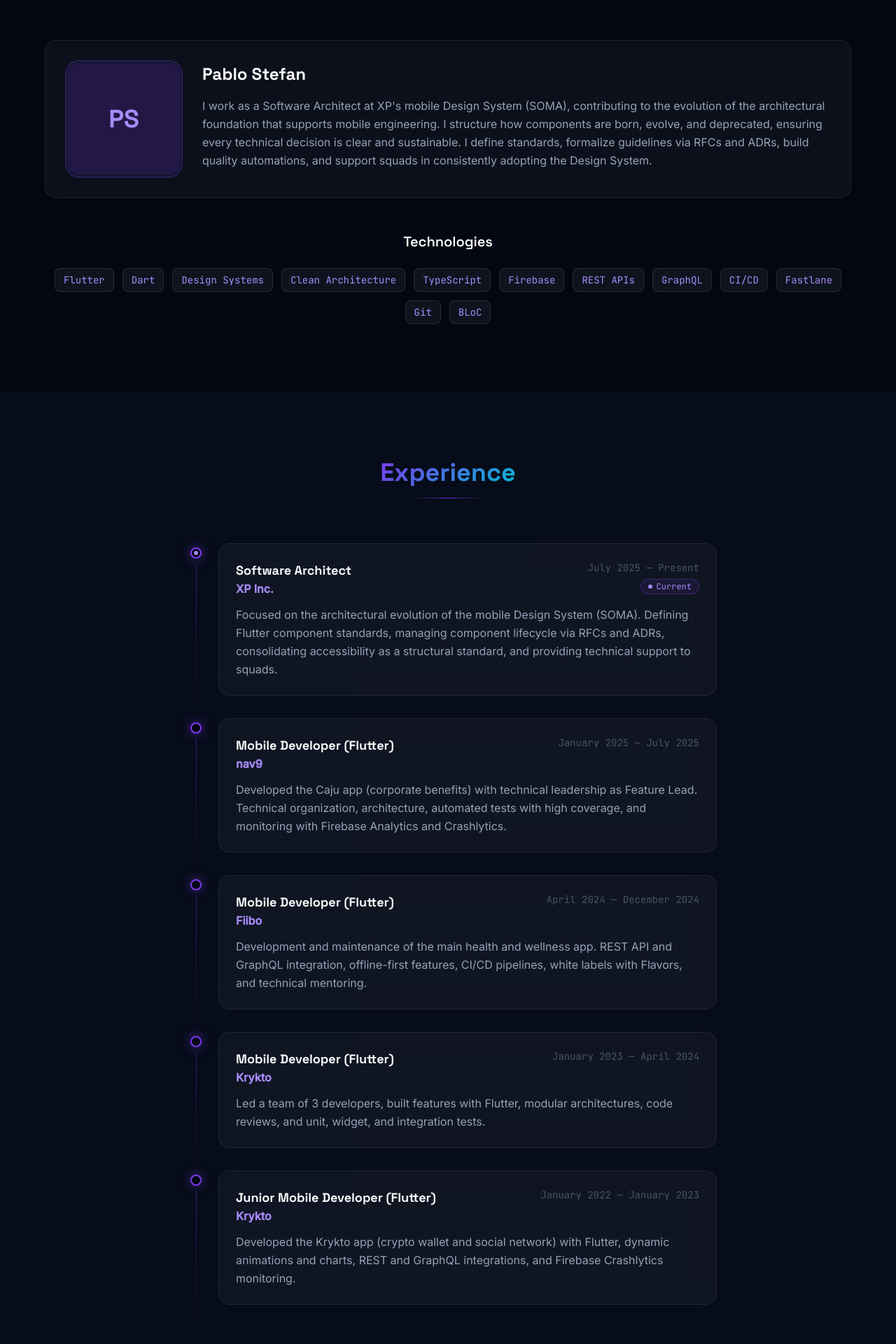
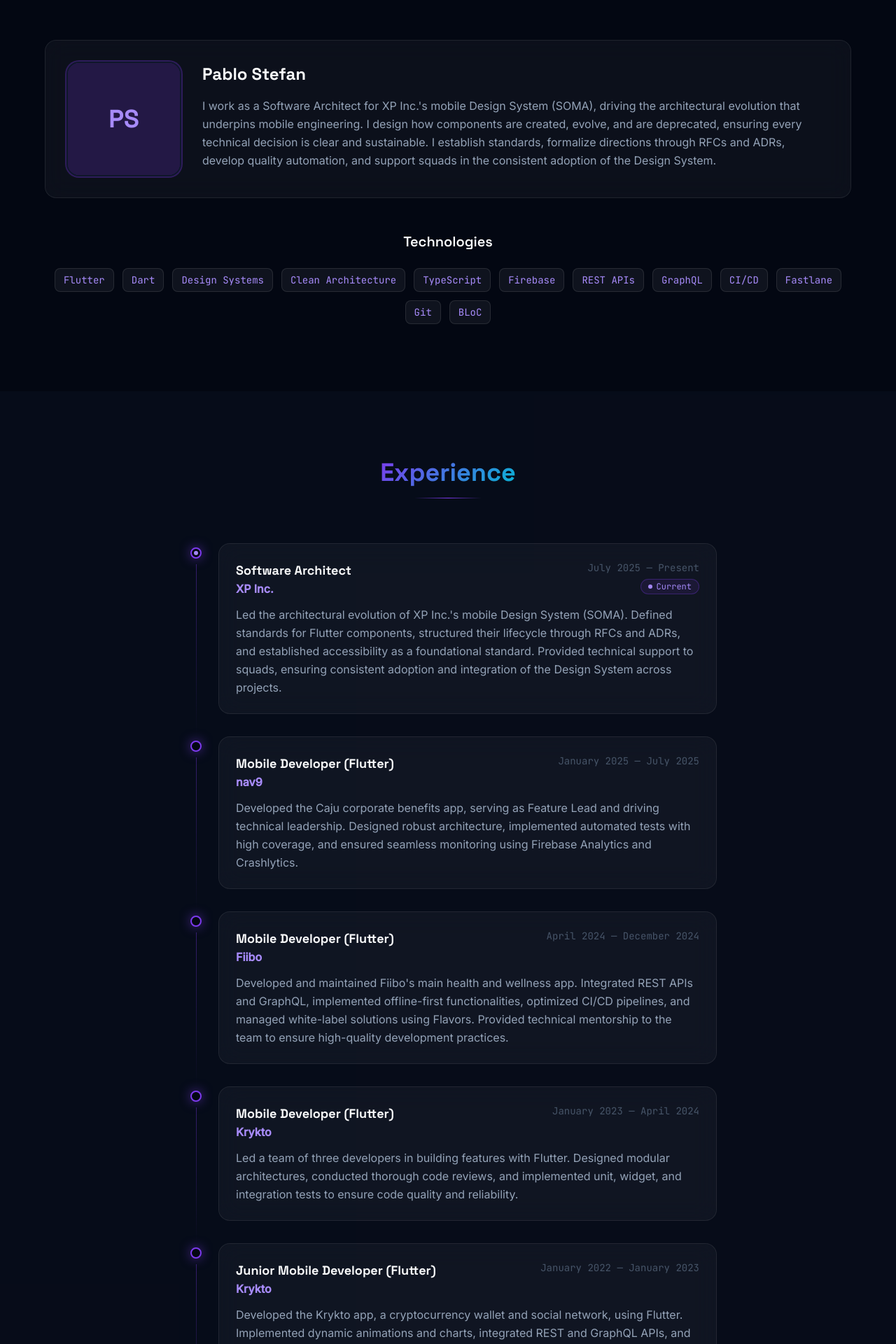
Before and after one commit to pablostefan/portfolio-nextjs, a Next.js app: page /en in a window 1280 px wide. Shown: the part 960-2880 px from the top of the page at 70% size. Built offline with nearby package versions, Linux system fonts and the light colour scheme; no server answers.

Commit message:
fix: GitHub Models endpoint /chat/completions (not /v1/); AI-enhanced profile.json

```diff
--- a/data/profile.json
+++ b/data/profile.json
@@ -1,7 +1,7 @@
 {
   "about": {
-    "pt": "Atuo como Software Architect no Design System mobile da XP (SOMA), contribuindo para a evolução da base arquitetural que sustenta a engenharia mobile. Estruturo como componentes nascem, evoluem e são descontinuados, garantindo que cada decisão técnica seja clara e sustentável. Defino padrões, formalizo direcionamentos via RFCs e ADRs, desenvolvo automações de qualidade e apoio squads na adoção consistente do Design System.",
-    "en": "I work as a Software Architect at XP's mobile Design System (SOMA), contributing to the evolution of the architectural foundation that supports mobile engineering. I structure how components are born, evolve, and deprecated, ensuring every technical decision is clear and sustainable. I define standards, formalize guidelines via RFCs and ADRs, build quality automations, and support squads in consistently adopting the Design System."
+    "pt": "Atuo como Software Architect no Design System mobile da XP Inc. (SOMA), contribuindo para a evolução da base arquitetural que sustenta a engenharia mobile. Estruturo como componentes nascem, evoluem e são descontinuados, garantindo que cada decisão técnica seja clara e sustentável. Defino padrões, formalizo direcionamentos via RFCs e ADRs, desenvolvo automações de qualidade e apoio squads na adoção consistente do Design System.",
+    "en": "I work as a Software Architect for XP Inc.'s mobile Design System (SOMA), driving the architectural evolution that underpins mobile engineering. I design how components are created, evolve, and are deprecated, ensuring every technical decision is clear and sustainable. I establish standards, formalize directions through RFCs and ADRs, develop quality automation, and support squads in the consistent adoption of the Design System."
   },
   "experience": [
     {
@@ -10,10 +10,13 @@
         "en": "Software Architect"
       },
       "company": "XP Inc.",
-      "period": { "pt": "julho de 2025 — Atual", "en": "July 2025 — Present" },
+      "period": {
+        "pt": "julho de 2025 — Atual",
+        "en": "July 2025 — Present"
+      },
       "description": {
         "pt": "Atuação focada na evolução arquitetural do Design System mobile (SOMA). Definição de padrões para componentes Flutter, organização do ciclo de vida via RFCs e ADRs, consolidação da acessibilidade como padrão estrutural e suporte técnico às squads na adoção consistente do Design System.",
-        "en": "Focused on the architectural evolution of the mobile Design System (SOMA). Defining Flutter component standards, managing component lifecycle via RFCs and ADRs, consolidating accessibility as a structural standard, and providing technical support to squads."
+        "en": "Led the architectural evolution of XP Inc.'s mobile Design System (SOMA). Defined standards for Flutter components, structured their lifecycle through RFCs and ADRs, and established accessibility as a foundational standard. Provided technical support to squads, ensuring consistent adoption and integration of the Design System across projects."
       },
       "current": true
     },
@@ -23,10 +26,13 @@
         "en": "Mobile Developer (Flutter)"
       },
       "company": "nav9",
-      "period": { "pt": "janeiro de 2025 — julho de 2025", "en": "January 2025 — July 2025" },
+      "period": {
+        "pt": "janeiro de 2025 — julho de 2025",
+        "en": "January 2025 — July 2025"
+      },
       "description": {
         "pt": "Desenvolvimento do app da Caju (benefícios corporativos) com liderança técnica como Feature Lead. Organização técnica, arquitetura, testes automatizados com alta cobertura e monitoramento com Firebase Analytics e Crashlytics.",
-        "en": "Developed the Caju app (corporate benefits) with technical leadership as Feature Lead. Technical organization, architecture, automated tests with high coverage, and monitoring with Firebase Analytics and Crashlytics."
+        "en": "Developed the Caju corporate benefits app, serving as Feature Lead and driving technical leadership. Designed robust architecture, implemented automated tests with high coverage, and ensured seamless monitoring using Firebase Analytics and Crashlytics."
       },
       "current": false
     },
@@ -36,10 +42,13 @@
         "en": "Mobile Developer (Flutter)"
       },
       "company": "Fiibo",
-      "period": { "pt": "abril de 2024 — dezembro de 2024", "en": "April 2024 — December 2024" },
+      "period": {
+        "pt": "abril de 2024 — dezembro de 2024",
+        "en": "April 2024 — December 2024"
+      },
       "description": {
         "pt": "Desenvolvimento e manutenção do app principal (saúde e bem-estar). Integração com REST APIs e GraphQL, funcionalidades offline-first, pipelines CI/CD, white labels com Flavors e mentoria técnica ao time.",
-        "en": "Development and maintenance of the main health and wellness app. REST API and GraphQL integration, offline-first features, CI/CD pipelines, white labels with Flavors, and technical mentoring."
+        "en": "Developed and maintained Fiibo's main health and wellness app. Integrated REST APIs and GraphQL, implemented offline-first functionalities, optimized CI/CD pipelines, and managed white-label solutions using Flavors. Provided technical mentorship to the team to ensure high-quality development practices."
       },
       "current": false
     },
@@ -49,10 +58,13 @@
         "en": "Mobile Developer (Flutter)"
       },
       "company": "Krykto",
-      "period": { "pt": "janeiro de 2023 — abril de 2024", "en": "January 2023 — April 2024" },
+      "period": {
+        "pt": "janeiro de 2023 — abril de 2024",
+        "en": "January 2023 — April 2024"
+      },
       "description": {
         "pt": "Liderança de equipe de 3 desenvolvedores, desenvolvimento de features com Flutter, arquiteturas modulares, revisões de código e implementação de testes unitários, de widget e de integração.",
-        "en": "Led a team of 3 developers, built features with Flutter, modular architectures, code reviews, and unit, widget, and integration tests."
+        "en": "Led a team of three developers in building features with Flutter. Designed modular architectures, conducted thorough code reviews, and implemented unit, widget, and integration tests to ensure code quality and reliability."
       },
       "current": false
     },
@@ -62,10 +74,13 @@
         "en": "Junior Mobile Developer (Flutter)"
       },
       "company": "Krykto",
-      "period": { "pt": "janeiro de 2022 — janeiro de 2023", "en": "January 2022 — January 2023" },
+      "period": {
+        "pt": "janeiro de 2022 — janeiro de 2023",
+        "en": "January 2022 — January 2023"
+      },
       "description": {
         "pt": "Desenvolvimento do aplicativo Krykto (carteira de criptomoedas e rede social) com Flutter, animações e gráficos dinâmicos, integração via REST e GraphQL e monitoramento com Firebase Crashlytics.",
-        "en": "Developed the Krykto app (crypto wallet and social network) with Flutter, dynamic animations and charts, REST and GraphQL integrations, and Firebase Crashlytics monitoring."
+        "en": "Developed the Krykto app, a cryptocurrency wallet and social network, using Flutter. Implemented dynamic animations and charts, integrated REST and GraphQL APIs, and ensured app stability through Firebase Crashlytics monitoring."
       },
       "current": false
     }
--- a/scripts/enhance-profile-ai.js
+++ b/scripts/enhance-profile-ai.js
@@ -78,7 +78,8 @@ function buildRequestOptions(model) {
     hostname: useOpenAI
       ? 'api.openai.com'
       : 'models.inference.ai.azure.com',
-    path: '/v1/chat/completions',
+    // OpenAI uses /v1/chat/completions; GitHub Models uses /chat/completions
+    path: useOpenAI ? '/v1/chat/completions' : '/chat/completions',
     headers: {
       'Content-Type': 'application/json',
       Authorization: `Bearer ${useOpenAI ? OPENAI_KEY : GITHUB_TOKEN}`,
```
